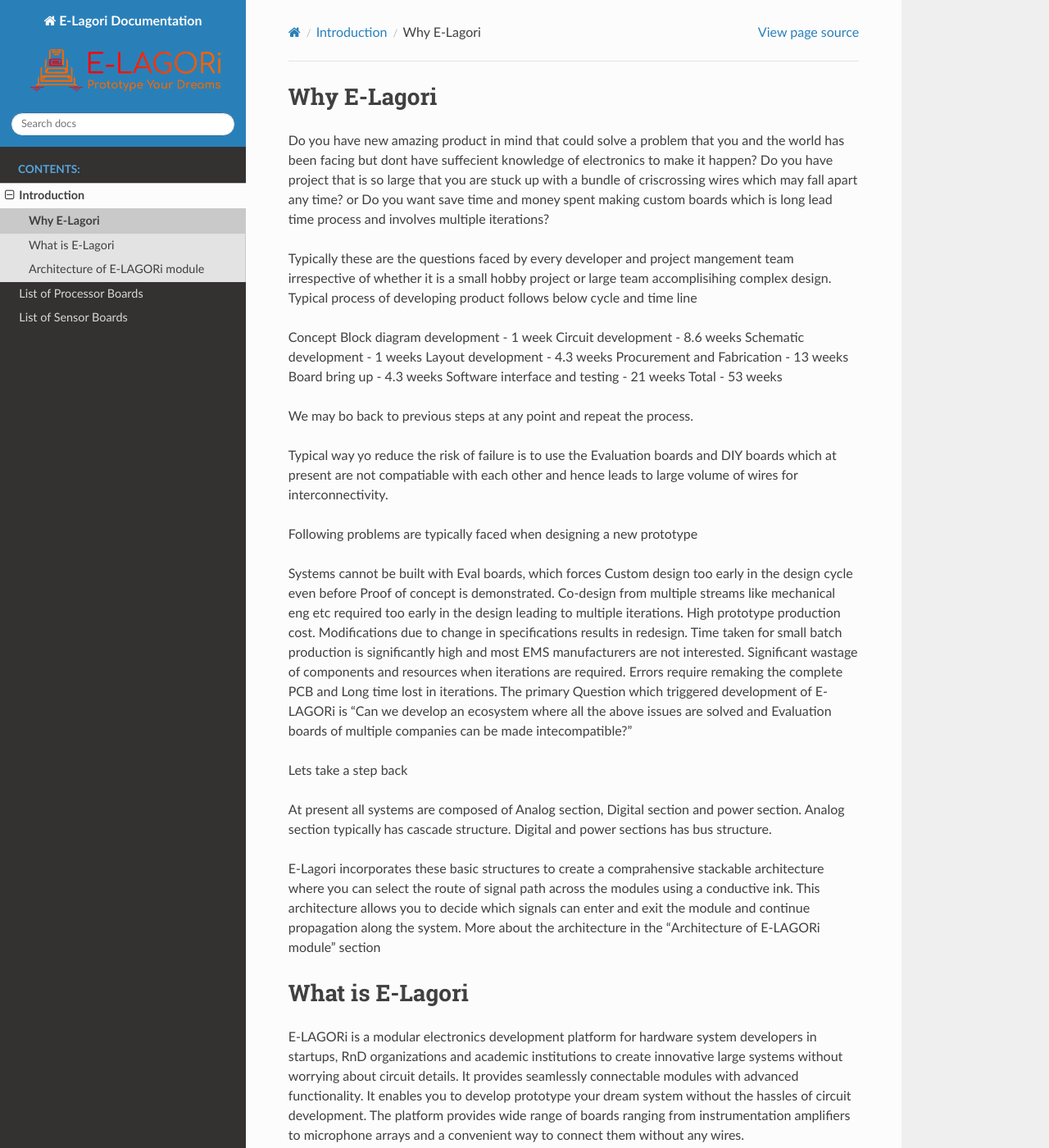
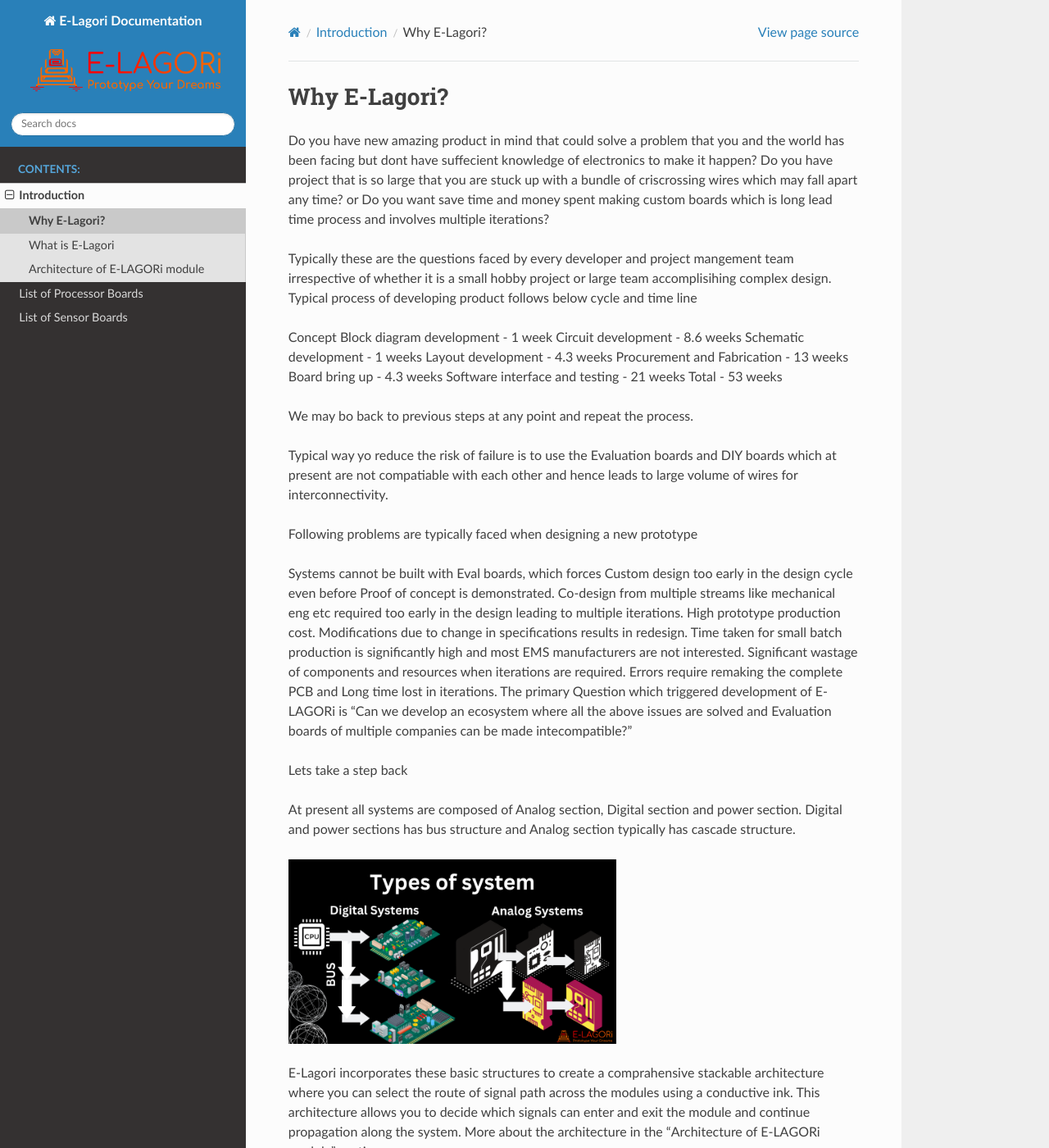
Before and after one commit to E-Lagori-Boards/e-lagori-docs, a Sphinx documentation site: the page built from docs/introduction/what-is-elagori.rst, in a window 1280 px wide and 1400 px high. Shown: the whole window at 82% size. Built offline with Sphinx 7.4.7 and the Read the Docs theme 2.0.0, drawn with Linux system fonts in a browser that asks for light colours; pages that are not in the unit, such as notebooks, are missing from menus.

Commit message:
Update what-is-elagori.rst

```diff
--- a/docs/introduction/what-is-elagori.rst
+++ b/docs/introduction/what-is-elagori.rst
@@ -1,5 +1,5 @@
 ++++++++++++++++
-Why E-Lagori
+Why E-Lagori?
 ++++++++++++++++
 Do you have new amazing product in mind that could solve a problem that you and the world has been facing but dont have suffecient knowledge of electronics to make it happen? Do you have project that is so large that you are stuck up with a bundle of criscrossing wires which may fall apart any time? or Do you want save time and money spent making custom boards which is long lead time process and involves multiple iterations?
 
@@ -24,7 +24,10 @@
 
 Lets take a step back
 
-At present all systems are composed of Analog section, Digital section and power section. Analog section typically has cascade structure. Digital and power sections has bus structure.
+At present all systems are composed of Analog section, Digital section and power section. Digital and power sections has bus structure and Analog section typically has cascade structure.
+
+.. image:: ../images/Types-of-systems.png
+   :width: 300pt
 
 E-Lagori incorporates these basic structures to create a comprahensive stackable architecture where you can select the route of signal path across the modules using a conductive ink. This architecture allows you to decide which signals can enter and exit the module and continue propagation along the system. More about the architecture in the "Architecture of E-LAGORi module" section
 
```
Also changed, not shown: other parts of docs/introduction/what-is-elagori.rst (+2 -2 lines).
